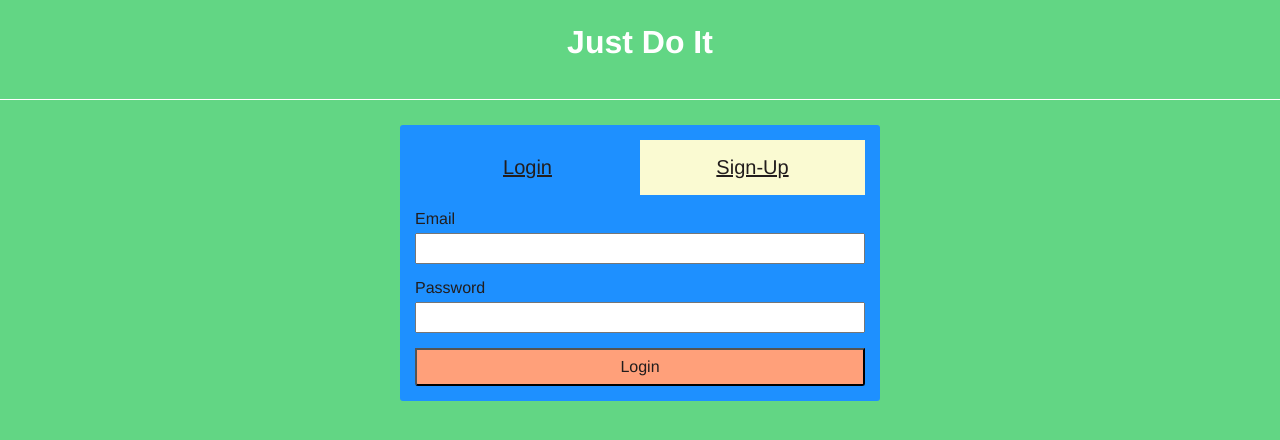
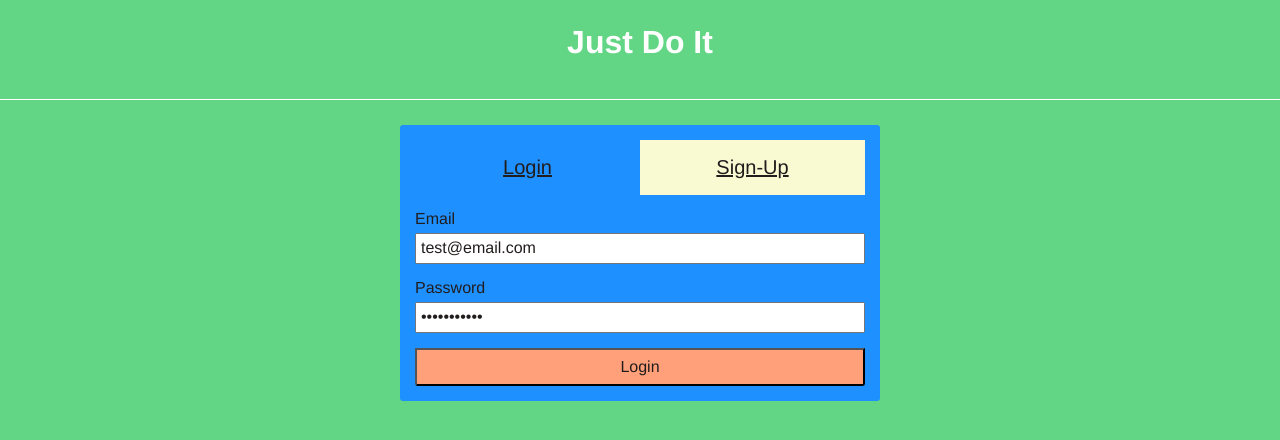
Before and after one commit to marktice/just-do-it, a React (Create React App) app: page / in a window 1280 px wide. Shown: the top 440 px of the page. Built offline with nearby package versions, Linux system fonts and the light colour scheme.

Commit message:
Refactor and remove console logs, add default login value for testing

```diff
--- a/src/api/todoAPI.js
+++ b/src/api/todoAPI.js
@@ -30,7 +30,6 @@
 // const getTodo = async (id, authToken) => {};
 
 const addTodo = async (text, authToken) => {
-  console.log(`hello from addTodo, text: ${text}, authToken: ${authToken}`);
   const response = await axios.post(
     '/todos',
     { text },
--- a/src/components/UserForm.js
+++ b/src/components/UserForm.js
@@ -12,7 +12,6 @@
   };
 
   handleSubmit = async (e) => {
-    console.log(`hello from handle submit`);
     this.setState((prevState) => {
       return {
         loggingIn: true
@@ -78,11 +77,11 @@
         <div className="userForm__content">
           <div className="userForm__input-group">
             <label htmlFor="email">Email</label>
-            <input type="email" name="email" />
+            <input type="email" name="email" defaultValue="test@email.com" />
           </div>
           <div className="userForm__input-group">
             <label htmlFor="password">Password</label>
-            <input type="password" name="password" />
+            <input type="password" name="password" defaultValue="password123" />
           </div>
         </div>
 
```
Also changed, not shown: src/App.js (+0 -15 lines).
